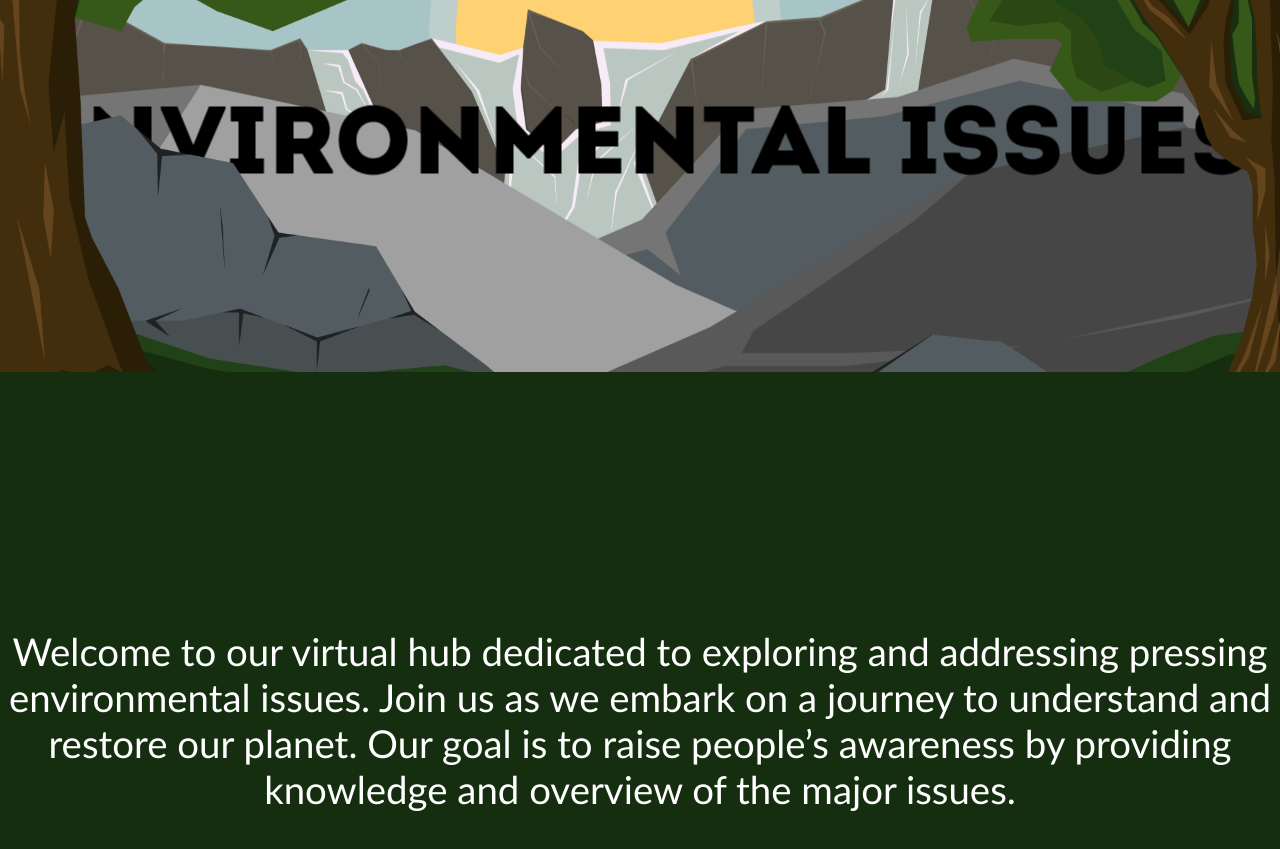
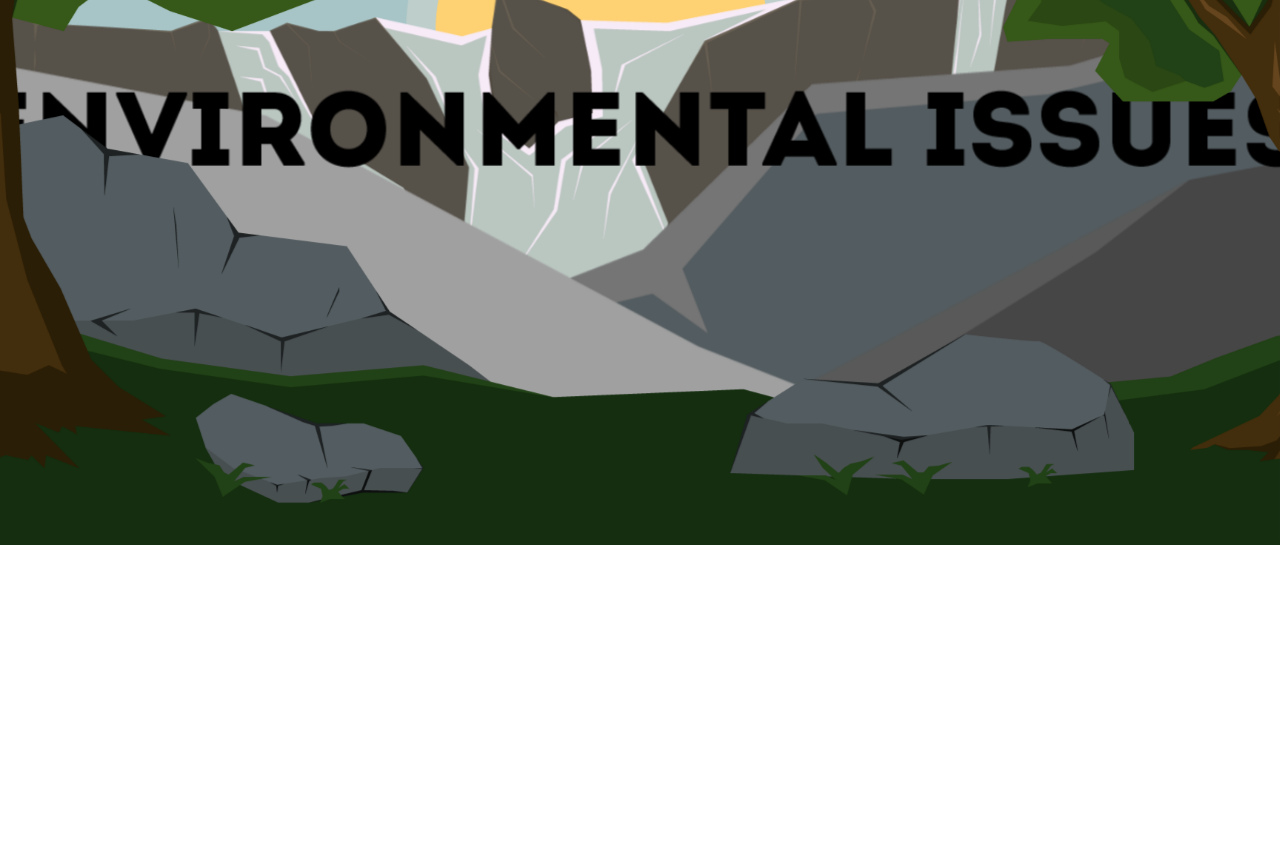
Before and after one commit to natdeci/multimediafp, a plain HTML site: page index.html in a window 1280 px wide. Shown: the part 255-1104 px from the top of the page. After the commit the page ends 800 px from the top, so only its background shows below. Drawn offline with Linux system fonts and the light colour scheme.

Commit message:
Parrallax version 1

```diff
--- a/index.html
+++ b/index.html
@@ -8,31 +8,22 @@
     <link rel="stylesheet" href="style.css">
 </head>
 <body>
-    <div class="intro">
-        <!-- <div class="parallax">
-            <div class="parallax-layer layer-1"></div>
-            <div class="parallax-layer layer-2"></div>
-            <div class="parallax-layer layer-3"></div>
-            <div class="parallax-layer layer-4"></div>
-          </div>
-           -->
-        <div class="introtop">
-            <img src="/Background-sun.png" alt="" class="background_picture">
-            <img src="/Background-Waterfall.png" alt="" class="background_waterfall">
-            <img src="/Background-Rock.png" alt="" class="background_rocks">
-            <img src="/Foreground-but-better.png" alt="" class="foreground_picture">
-            <img src="/Environmental issues 1.png" alt="" class="titletext">
-        </div>
+    <div class="wrapper">
+        <header>
+            <img src="Background-sun.png" class="background">
+            <img src="Background-Waterfall.png" class="layer1">
+            <img src="Background-Rock.png" class="layer2">
+            <img src="Environmental issues 1.png" class="layer2half">
+            <img src="Foreground-but-better.png" class="layer3">
+        </header>
         <div class="introbot">
                 <div class="introbot-text">
                     Welcome to our virtual hub dedicated to exploring and addressing pressing environmental issues. Join us as we embark on a journey to understand and restore our planet. Our goal is to raise people’s awareness by providing knowledge and overview of the major issues.
                 </div>
             </div>
-    </div>
         <div class="pollution">
         </div>
         <div class="climatechange">
-
         </div>
         <div class="overpopulation">
 
@@ -40,5 +31,7 @@
         <div class="deforestation">
 
         </div>
+    </div>
+
 </body>
 </html>
--- a/style.css
+++ b/style.css
@@ -1,7 +1,7 @@
 *{
     margin: 0;
     padding: 0;
-    font-family:'Times New Roman', Times, serif;
+    font-family:'Segoe UI', Tahoma, Geneva, Verdana, sans-serif, 'Lucida Sans Regular', 'Lucida Grande', 'Lucida Sans Unicode', Geneva, Verdana, sans-serif, Courier, monospace, 'Lucida Sans Regular', 'Lucida Grande', 'Lucida Sans Unicode', Geneva, Verdana, sans-serif;
     scroll-behavior: smooth;
 }
 
@@ -14,141 +14,64 @@
     overflow: hidden;
 }
 
-.background_picture{
-    z-index: 1;
-    position: fixed;
-    top: 0;
-    left: 0;
-    width: 100%;
-    max-width: 1920px;
-    height: 100%;
-    max-height: 1080px;
-    /* background-image: url("/Background-but-better.png"); */
-    background-size: cover;
-    background-position: center;
-    background-repeat: no-repeat;
+.wrapper{
+  height: 100vh;
+  overflow-y: auto;
+  overflow-x: hidden;
+  perspective: 10px;
 }
 
-.background_rocks{
-    z-index: 1;
-    position: fixed;
-    top: 0;
-    left: 0;
-    width: 100%;
-    max-width: 1920px;
+header{
+  position: relative;
+  display: flex;
+  justify-content: center;
+  align-items: center;
   height: 100%;
-    max-height: 1080px;
-    /* background-image: url("/Background-but-better.png"); */
-    background-size: cover;
-    background-position: center;
-    background-repeat: no-repeat;
-    transform: translateZ(-2px) scale(1);
-}
-.background_waterfall{
-    z-index: 1;
-    position: fixed;
-    top: 0;
-    left: 0;
-    width: 100%;
-    max-width: 1920px;
-    height: 100%;
-    max-height: 1080px;
-    /* background-image: url("/Background-but-better.png"); */
-    background-size: cover;
-    background-position: center;
-    background-repeat: no-repeat;
-    transform: translateZ(-3px) scale(1);
+  transform-style: preserve-3d;
+  z-index: -1;
 }
 
-.foreground_picture{
-    z-index: 5;
+.background, .layer1, .layer2, .layer3{
   position: absolute;
-    top: 0;
-    left: 0;
+  height: 100%;
   width: 100%;
-    max-width: 1920px;
-    height: 100%;
-    max-height: 1080px;
-    /* background-image: url("/Background-but-better.png");
-    background-size: cover;
-    background-position: center;
-    background-repeat: no-repeat; */
+  object-fit: cover;
 }
 
-.titletext{
-    z-index: 3;
-    position: absolute;
-    top: 50%;
-    left: 50%;
-    transform: translate(-50%, -50%);
-    color: rgb(0, 0, 0);
-    text-align: center;
-    padding: 10px;
+.background{
+  transform: translateZ(-50px)scale(6);
 }
 
+.layer1{
+  transform:translateZ(-25px)scale(4)translateY(-5px);
+}
+
+.layer2{
+  transform: translateZ(-10px)scale(3)translateY(-5px);
+}
+.layer2half{
+  transform: translateZ(-6px)scale(1.75) translateY(-10px);
+}
 
 .introbot{
-    z-index: 6;
-    position: relative;
-    margin-top: 49%;
-    /* padding-top: 800px; */
+  height: 50vw;
+  margin-top: -5px;
   background-color: #142E0F;
+  font-size: 2vw;
   color: white;
-    height: 1080px;
-    width: 100%;
+  align-content: center;
 }
 
 .introbot-text{
-    margin-top: 20%;
-    width: 100%;
-    font-size: 3vw;
+  position: absolute;
   text-align: center;
-    position: absolute;
-    font-family: 'Gill Sans', 'Gill Sans MT', Calibri, 'Trebuchet MS', sans-serif;
-    /* background-color: black; */
+  width: 80%;
+  margin-top: 15%;
+  margin-left: 10%;
 }
 
-
-
-/* .parallax {
-    height: 1080px;
-    overflow-x: hidden;
-    overflow-y: auto;
-    perspective: 1px;
+.pollution{
+  background-image: linear-gradient(180deg, #142E0F, darkgreen);
+  position: relative;
+  height: 200vh;
 }
-
-  .parallax-layer {
-    position: absolute;
-    top: 0;
-    left: 0;
-    width: 100%;
-    height: 100%;
-  }
-
-  .layer-1 {
-    background-image: url(Background-sun.png);
-    background-size: cover;
-    background-position: center;
-    transform: translateZ(-1px) scale(2);
-  }
-
-  .layer-2 {
-    background-image: url(Background-Waterfall.png);
-    background-size: cover;
-    background-position: center;
-    transform: translateZ(-2px) scale(3);
-  }
-
-  .layer-3 {
-    background-image: url(Background-Rock.png);
-    background-size: cover;
-    background-position: center;
-    transform: translateZ(-3px) scale(4);
-  }
-
-  .layer-4 {
-    background-image: url(Foreground-but-better.png);
-    background-size: cover;
-    background-position: center;
-    transform: translateZ(-4px) scale(5);
-  } */
```
Lines whose indentation alone changed are shown as unchanged.
